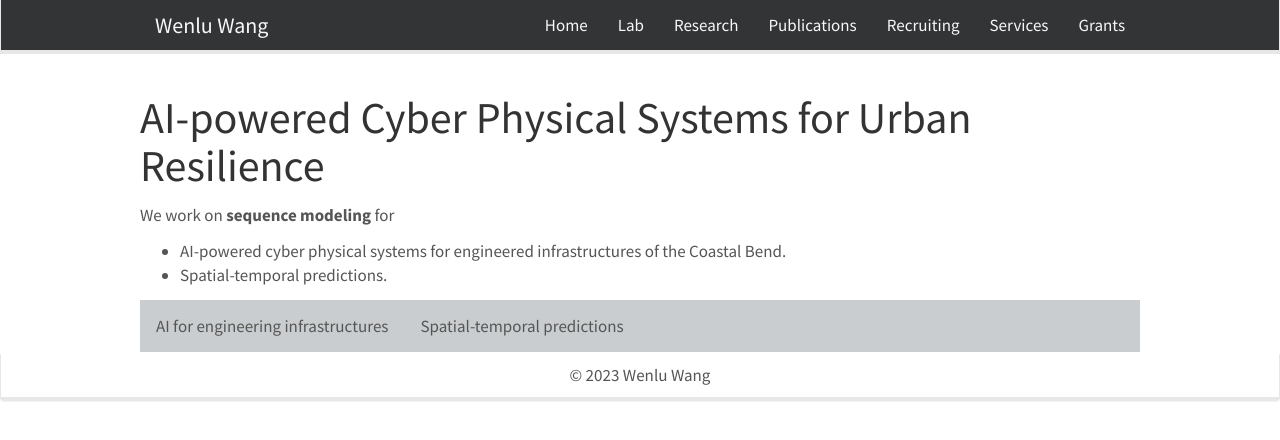
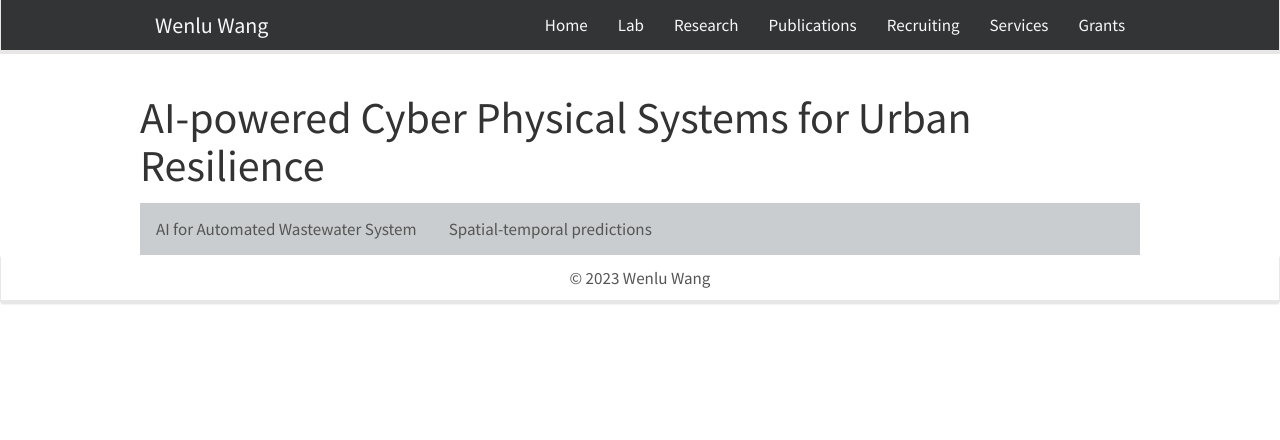
Before and after one commit to WENLU-W/WENLU-W.github.io, a Jekyll site: the page built from docs/_posts/2022-03-01-social.md, in a window 1280 px wide. Shown: the top 440 px of the page. Built offline with Jekyll 4.4.1, drawn with Linux system fonts in a browser that asks for light colours; nearby versions of some CDN libraries.

Commit message:
Update 2022-03-01-social.md

```diff
--- a/docs/_posts/2022-03-01-social.md
+++ b/docs/_posts/2022-03-01-social.md
@@ -6,23 +6,6 @@ categories: Project
 ---
 
 
-We work on **sequence modeling** for
-
-- AI-powered cyber physical systems for engineered infrastructures of the Coastal Bend.
-- Spatial-temporal predictions.
-
-<!--
-modeling **Spatial-temporal** predictions for
-- Precipitation, extreme weather, geophysics, etc.
-- Transportation, road safety, etc.
-
-
-<div class="tab-pane">
-<div class="row">
-<img src="https://wenlu-w.github.io/images/ST-transformer0.png" style="float:left;padding-left: 15px" height=250pt />
-</div>
-</div>
--->
 
 <style>
 	.dropdown-menu>.active {
@@ -76,7 +59,7 @@ modeling **Spatial-temporal** predictions for
 
 <div class="tab">
 <button class="tablinks" onclick="show(event, 'coastal')">
-        AI for engineering infrastructures
+        AI for Automated Wastewater System
 </button>
 <button class="tablinks" onclick="show(event, 'SP')">
         Spatial-temporal predictions
@@ -86,11 +69,11 @@ modeling **Spatial-temporal** predictions for
 
 <div class="tabcontent" id="SP" style="display:none;">
 
-We work on AI-based spatial and temporal predictions.
+AI-based precipitation predictions
 	<br>
 	<a href=""> <img src="{{ site.url }}{{ site.baseurl }}/images/weather2.png" style="width: 700px; box-shadow: none"></a>
 	<br><a href=""> <img src="{{ site.url }}{{ site.baseurl }}/images/weather1.png" style="width: 550px; box-shadow: none"></a>
-	<br>Related Publications:
+	<br>Publications:
 	<br>Spatio-Temporal encoding with Transformer <a href="https://dl.acm.org/doi/10.1145/3474717.3484254">pdf</a> <a href="https://github.com/jiang28/Real-Estate-Hotspot-Prediction">code</a>
 
 
@@ -99,12 +82,12 @@ We work on AI-based spatial and temporal predictions.
 
 <div class="tabcontent" id="coastal" style="display:none;">
 
-AI-powered cyber-physical systems for coastal resilience
+AI-powered Diagnosis Augmented by Self-sustaining Sensing System for Intelligent Wastewater Infrastructure Management
 
 <a href=""> <img src="{{ site.url }}{{ site.baseurl }}/images/water.png" style="width: 500px; box-shadow: none"></a><br>
-AI-powered water system
+Corpus Christi as a pilot study.
 
-<br>Related Publications:
+<br>Publications:
 - M2M-routing: Environmental adaptive multi-agent reinforcement learning based multi-hop routing policy for self-powered IoT systems. <a href="https://ieeexplore.ieee.org/abstract/document/9774779">pdf</a>
 - Joint-optimization of Node Placement and UAV’s Trajectory for Self-sustaining Air-Ground IoT system. <a href="https://ieeexplore.ieee.org/abstract/document/9806202">pdf</a>
 
```
